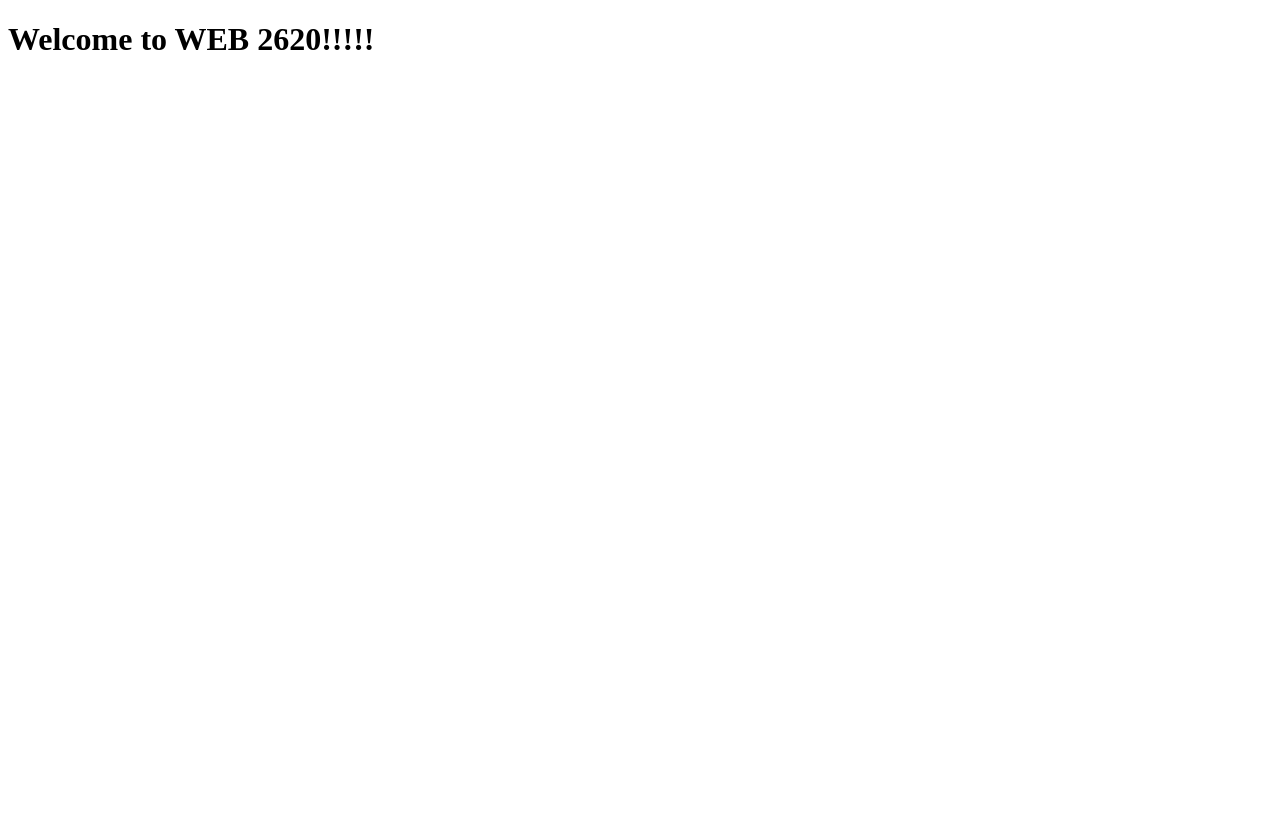
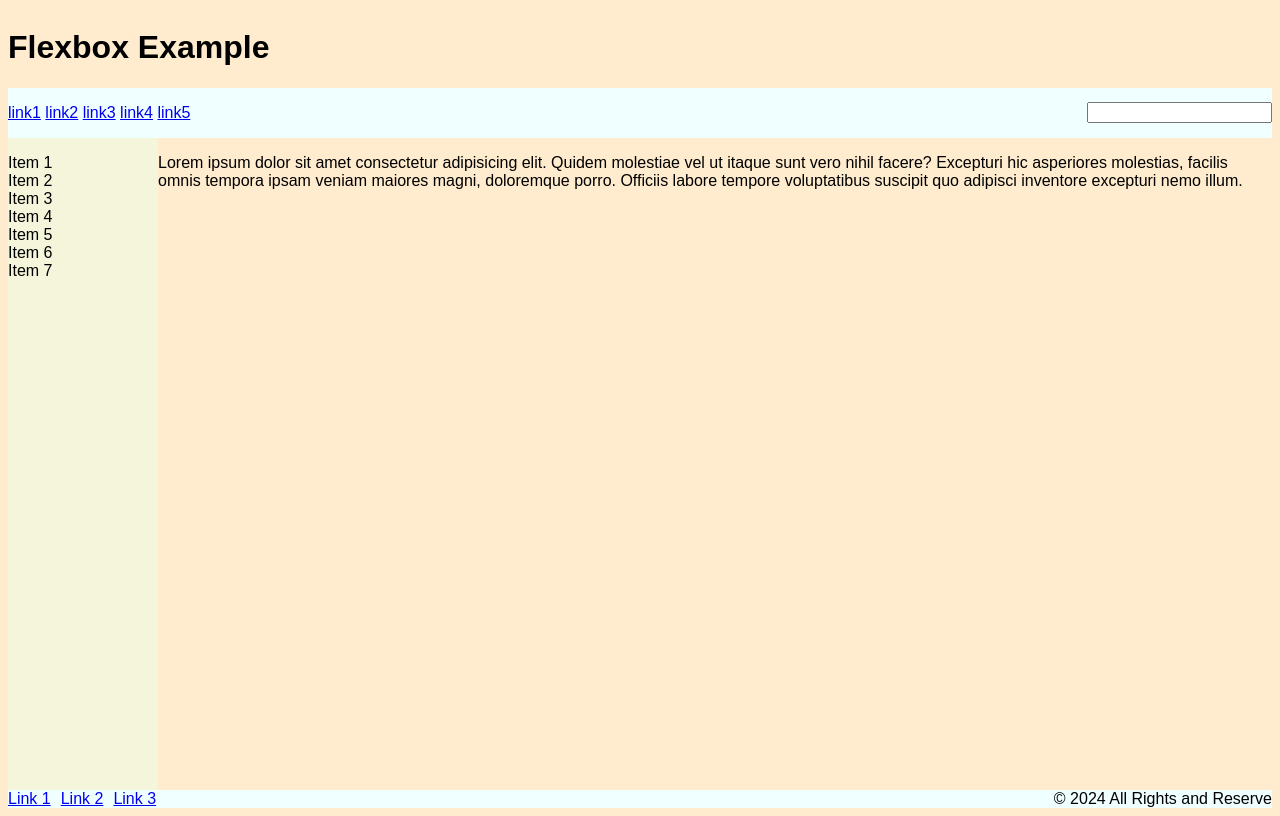
Before and after one commit to giovannivolpi/flexbox_examples, a website built with Vite: page src/index.html in a window 1280 px wide. Built offline with nearby package versions, Linux system fonts and the light colour scheme.

Commit message:
example.flexbox

```diff
--- a/src/index.html
+++ b/src/index.html
@@ -10,7 +10,52 @@
 
 <body>
   <!--  Your HTML goes here-->
-  <h1>Welcome to WEB 2620!!!!!</h1>
+  <header>
+  <h1>Flexbox Example</h1>
+  <nav>
+    <ul>
+      <li><a href="#">link1</a></li>
+      <li><a href="#">link2</a></li>
+      <li><a href="#">link3</a></li>
+      <li><a href="#">link4</a></li>
+      <li><a href="#">link5</a></li>
+  </ul>
+    <form action="#">
+      <input type="search"
+      name="search" id="SearchBox">
+    </form>
+  </nav>
+  </header>
+
+  <main>
+    <article>
+      <p>Lorem ipsum dolor sit amet consectetur adipisicing elit. Quidem molestiae vel ut itaque sunt vero nihil facere? Excepturi hic asperiores molestias, facilis omnis tempora ipsam veniam maiores magni, doloremque porro.
+      Officiis labore tempore voluptatibus suscipit quo adipisci inventore excepturi nemo illum.</p>
+    </article>
+
+    <aside>
+      <ul>
+        <li>Item 1</li>
+        <li>Item 2</li>
+        <li>Item 3</li>
+        <li>Item 4</li>
+        <li>Item 5</li>
+        <li>Item 6</li>
+        <li>Item 7</li>
+      </ul>
+    </aside>
+  </main>
+
+  <footer>
+    <a href="#">Link 1</a>
+    <a href="#">Link 2</a>
+    <a href="#">Link 3</a>
+
+    <span>
+      &copy; 2024 All Rights and Reserve
+    </span>
+  </footer>
+
 <script type="module" src="./javascripts/main.js"></script>
 </body>
 </html>
--- a/src/stylesheets/main.scss
+++ b/src/stylesheets/main.scss
@@ -1 +1,85 @@
 // Your styles go here
+
+html{
+    font-size: 16px;
+    font-family: Arial, Helvetica, sans-serif;
+}
+
+nav ul, aside ul{
+    list-style: none;
+    padding: 0;
+
+}
+
+nav ul > li{
+    display: inline-block;
+
+}
+
+nav, footer{
+    background-color: azure;
+}
+
+aside{
+    background-color: beige;
+}
+
+body{
+    display: flex;
+    background-color: blanchedalmond;
+    flex-direction: column;
+    height: 100vh;
+}
+
+nav{
+    display: flex;
+    align-items: center;
+    justify-content: space-between;
+    flex-direction: column;
+}
+
+main{
+    display: flex;
+    flex-direction: column;
+    flex: 1 1 0;
+}
+
+aside{
+    flex: 0 1 150px;
+    order: 1;
+}
+
+article{
+    flex: 1 1 0;
+    order: 2;
+}
+
+footer{
+    display: flex;
+    flex-direction: column;
+    align-items: center;
+}
+
+footer a{
+    padding-right: 10px;
+}
+
+@media all and (min-width: 600px){
+    nav{
+        flex-direction: row;
+    }
+
+    main{
+        flex-direction: row;
+    }
+
+    footer{
+        flex-direction: row;
+    }
+
+    footer a:last-of-type{
+        flex-grow: 1;
+    }
+
+
+}
```
